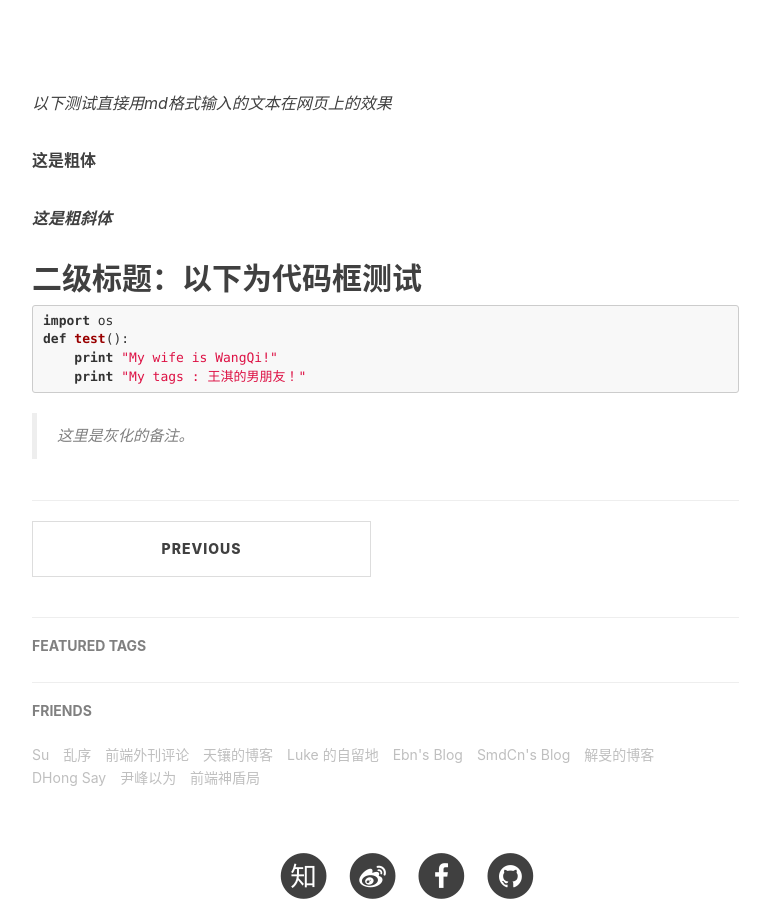
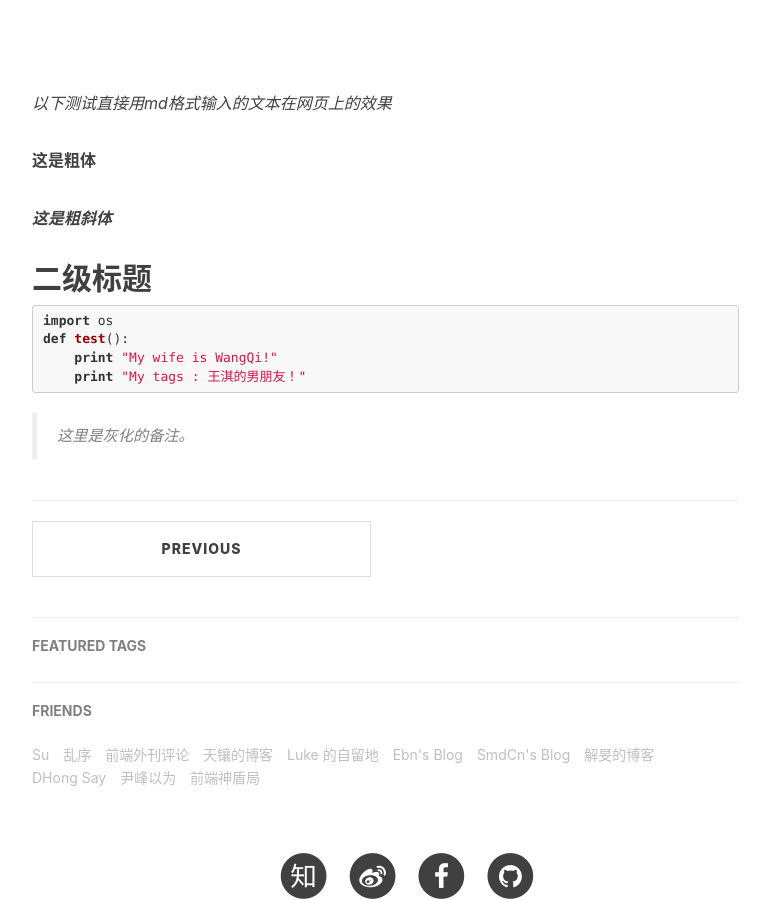
Before and after one commit to yuyulai2010/yuyulaiGithubBlog, a Jekyll site: the page built from _posts/2016-12-7-TestBlog.md, in a window 1280 px wide and 900 px high, scrolled down 804 px. Shown: the whole window, without its empty margins (233-1003 px from the left). Built offline with Jekyll 4.4.1, drawn with Linux system fonts in a browser that asks for light colours; nearby versions of some CDN libraries; comment, search, counter and statistics services are not loaded.

Commit message:
test br3

````diff
--- a/_posts/2016-12-7-TestBlog.md
+++ b/_posts/2016-12-7-TestBlog.md
@@ -26,7 +26,7 @@ tags:
 
 ***这是粗斜体***
 
-## 二级标题：以下为代码框测试
+## 二级标题
 
 ```python
 import os
````
